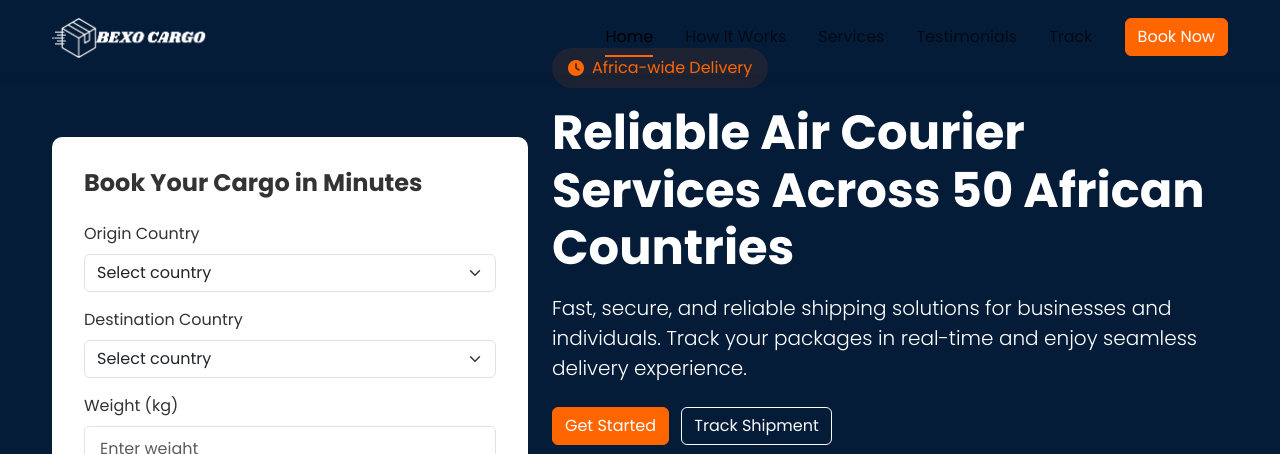
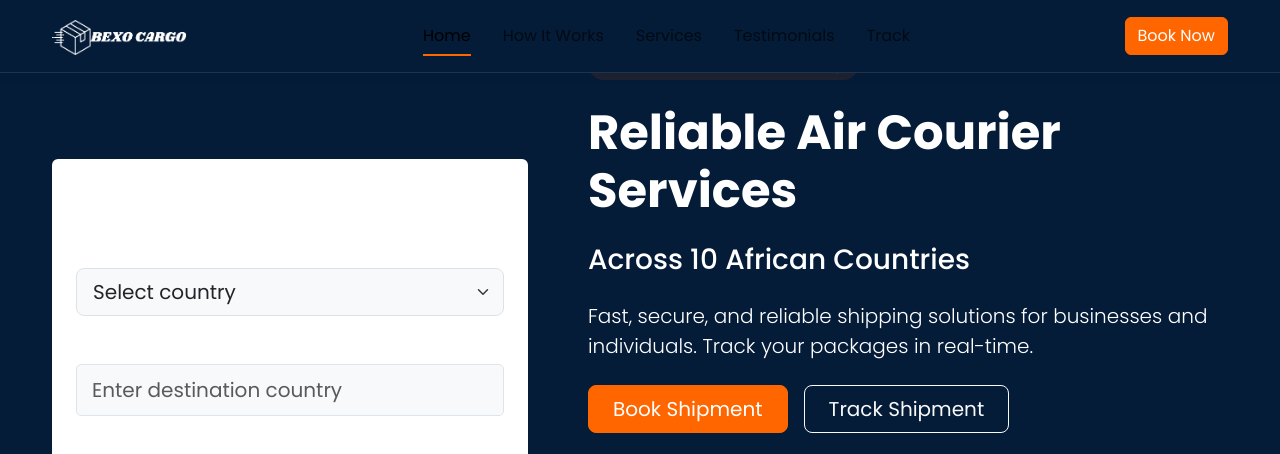
Before and after one commit to reloaded4k/BexoC, a Flask app: page / in a window 1280 px wide. Shown: the top 454 px of the page. Run offline with Flask 3, Linux system fonts and the light colour scheme.

Commit message:
Enhance the website's visual appeal and booking form on the homepage
Update the landing page hero section and navigation bar styling in templates/index.html and layout.html.

Replit-Commit-Author: Agent
Replit-Commit-Session-Id: 46e6e674-6c34-4854-91d9-7e97711d2fb9
Replit-Commit-Screenshot-Url: https://storage.googleapis.com/screenshot-production-us-central1/576b8c06-e46c-40cf-b31b-17ac9001f488/8f35713a-a12d-4204-8f1e-1a6cbb799075.jpg

```diff
--- a/templates/index.html
+++ b/templates/index.html
@@ -149,17 +149,17 @@
 
 {% block content %}
 <!-- Hero Section -->
-<section class="hero-section py-5">
+<section class="hero-section py-0" style="background-color: #051C39; padding-top: 70px;">
     <div class="container">
-        <div class="row align-items-center">
+        <div class="row align-items-center py-5">
             <!-- Booking Form -->
             <div class="col-lg-5 mb-4 mb-lg-0">
-                <div class="booking-form">
-                    <h2 class="booking-form-title">Book Your Cargo in Minutes</h2>
+                <div class="bg-white rounded p-4">
+                    <h2 class="fw-bold mb-4 fs-4">Book Your Cargo in Minutes</h2>
                     <form action="{{ url_for('shipment.book') }}" method="GET">
                         <div class="mb-3">
                             <label for="origin" class="form-label">Origin Country</label>
-                            <select class="form-select" id="origin" required>
+                            <select class="form-select form-select-lg bg-light" id="origin" required>
                                 <option value="" selected disabled>Select country</option>
                                 <option value="us">United States</option>
                                 <option value="uk">United Kingdom</option>
@@ -171,25 +171,19 @@
 
                         <div class="mb-3">
                             <label for="destination" class="form-label">Destination Country</label>
-                            <select class="form-select" id="destination" required>
-                                <option value="" selected disabled>Select country</option>
-                                <option value="us">United States</option>
-                                <option value="uk">United Kingdom</option>
-                                <option value="ca">Canada</option>
-                                <option value="au">Australia</option>
-                                <option value="other">Other</option>
-                            </select>
+                            <input type="text" class="form-control form-control-lg bg-light" id="destination" placeholder="Enter destination country">
                         </div>
 
-                        <div class="mb-3">
+                        <div class="row">
+                            <div class="col-md-6 mb-3">
                                 <label for="weight" class="form-label">Weight (kg)</label>
-                            <input type="number" class="form-control" id="weight" placeholder="Enter weight">
+                                <input type="number" class="form-control form-control-lg bg-light" id="weight" placeholder="Enter weight">
                             </div>
 
-                        <div class="mb-3">
+                            <div class="col-md-6 mb-3">
                                 <label for="cargo-type" class="form-label">Cargo Type</label>
-                            <select class="form-select" id="cargo-type">
-                                <option value="" selected disabled>e.g. Documents, Electronics</option>
+                                <select class="form-select form-select-lg bg-light" id="cargo-type">
+                                    <option value="" selected disabled>Select type</option>
                                     <option value="documents">Documents</option>
                                     <option value="electronics">Electronics</option>
                                     <option value="clothing">Clothing</option>
@@ -197,8 +191,9 @@
                                     <option value="other">Other</option>
                                 </select>
                             </div>
+                        </div>
 
-                        <button type="submit" class="btn btn-orange w-100 py-2">Book Now</button>
+                        <button type="submit" class="btn btn-orange w-100 py-3 fw-bold">Book Now</button>
                     </form>
                     <div class="text-center mt-2">
                         <small class="text-muted">Instant confirmation · Secure process</small>
@@ -207,19 +202,20 @@
             </div>
 
             <!-- Hero Content -->
-            <div class="col-lg-7">
-                <div class="feature-badge">
-                    <i class="fas fa-clock"></i> Africa-wide Delivery
+            <div class="col-lg-7 ps-lg-5 text-white">
+                <div class="d-inline-block px-3 py-1 rounded-pill" style="background-color: rgba(255, 102, 0, 0.1); color: #FF6600;">
+                    <i class="fas fa-globe-africa me-1"></i> Africa to the World Delivery
                 </div>
-                <h1 class="display-5 fw-bold mb-3">Reliable Air Courier Services Across 50 African Countries</h1>
-                <p class="lead mb-4">Fast, secure, and reliable shipping solutions for businesses and individuals. Track your packages in real-time and enjoy seamless delivery experience.</p>
+                <h1 class="display-5 fw-bold my-4">Reliable Air Courier Services</h1>
+                <h3 class="mb-4">Across 10 African Countries</h3>
+                <p class="lead mb-4">Fast, secure, and reliable shipping solutions for businesses and individuals. Track your packages in real-time.</p>
 
-                <div class="hero-buttons mb-4">
-                    <a href="{{ url_for('shipment.book') }}" class="btn btn-orange me-2">Get Started</a>
-                    <a href="{{ url_for('main.track') }}" class="btn btn-outline-light">Track Shipment</a>
+                <div class="d-flex gap-3 mb-4">
+                    <a href="{{ url_for('shipment.book') }}" class="btn btn-orange btn-lg px-4">Book Shipment</a>
+                    <a href="{{ url_for('main.track') }}" class="btn btn-outline-light btn-lg px-4">Track Shipment</a>
                 </div>
 
-                <img src="https://img.freepik.com/free-vector/delivery-service-illustrated_23-2148505081.jpg?w=740&t=st=1705662184~exp=1705662784~hmac=d11d2fe3836003462a99bd22f004b6d59cc3988d6dcbb3c580134031f95134b7" class="hero-image" alt="Shipping illustration">
+                <img src="https://img.freepik.com/free-vector/delivery-staff-courier-online-service-app_74855-5901.jpg?w=740&t=st=1705662184~exp=1705662784~hmac=d11d2fe3836003462a99bd22f004b6d59cc3988d6dcbb3c580134031f95134b7" class="img-fluid rounded" alt="Shipping illustration">
             </div>
         </div>
     </div>
--- a/templates/layout.html
+++ b/templates/layout.html
@@ -113,16 +113,16 @@
 </head>
 <body>
     <!-- Navigation -->
-    <nav class="navbar navbar-expand-lg {% if request.path == '/' %}navbar-dark{% else %}navbar-light bg-white{% endif %} fixed-top">
+    <nav class="navbar navbar-expand-lg navbar-dark fixed-top" style="background-color: #051C39; border-bottom: 1px solid rgba(255, 255, 255, 0.1);">
         <div class="container">
             <a class="navbar-brand" href="{{ url_for('main.index') }}">
-                <img src="{{ url_for('static', filename='images/logo.png') }}" alt="Bexo Cargo Logo">
+                <img src="{{ url_for('static', filename='images/logo.png') }}" alt="Bexo Cargo Logo" style="height: 35px;">
             </a>
             <button class="navbar-toggler" type="button" data-bs-toggle="collapse" data-bs-target="#navbarNav" aria-controls="navbarNav" aria-expanded="false" aria-label="Toggle navigation">
                 <span class="navbar-toggler-icon"></span>
             </button>
             <div class="collapse navbar-collapse" id="navbarNav">
-                <ul class="navbar-nav ms-auto">
+                <ul class="navbar-nav mx-auto">
                     <li class="nav-item">
                         <a class="nav-link {% if request.path == '/' %}active{% endif %}" href="{{ url_for('main.index') }}">Home</a>
                     </li>
@@ -139,8 +139,12 @@
                         <a class="nav-link {% if request.path == '/track' %}active{% endif %}" href="{{ url_for('main.track') }}">Track</a>
                     </li>
                 </ul>
-                <div class="ms-lg-3 mt-3 mt-lg-0">
+                <div class="d-flex">
                     <a href="{{ url_for('shipment.book') }}" class="btn btn-orange">Book Now</a>
+                    {% if current_user.is_authenticated %}
+                        <a href="{{ url_for('admin.dashboard') }}" class="btn btn-outline-light ms-2">Admin Dashboard</a>
+                        <a href="{{ url_for('admin.logout') }}" class="btn btn-outline-light ms-2">Logout</a>
+                    {% endif %}
                 </div>
             </div>
         </div>
```
Also changed, not shown: attached_assets/image_1747997373999.png (added), attached_assets/image_1747997398308.png (added), attached_assets/image_1747997408491.png (added), attached_assets/image_1747997416838.png (added). Lines whose indentation alone changed are shown as unchanged.
